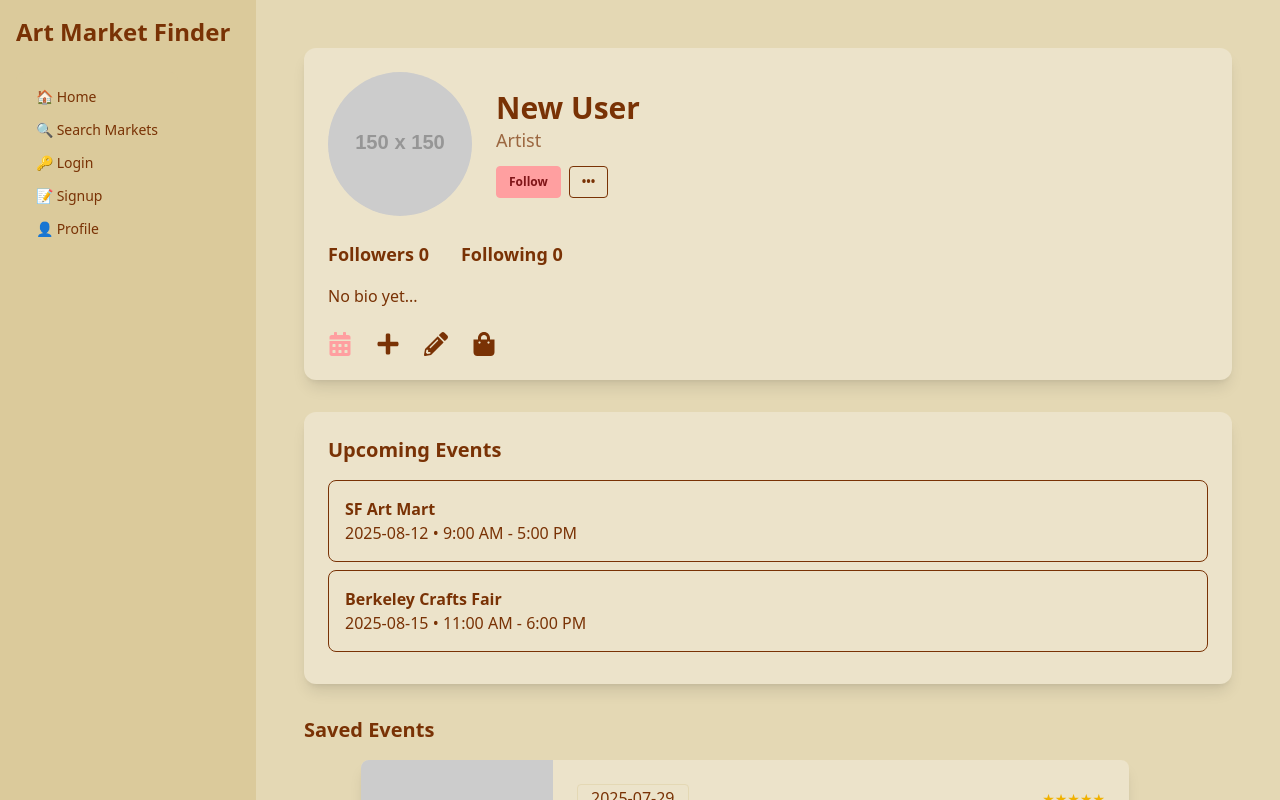
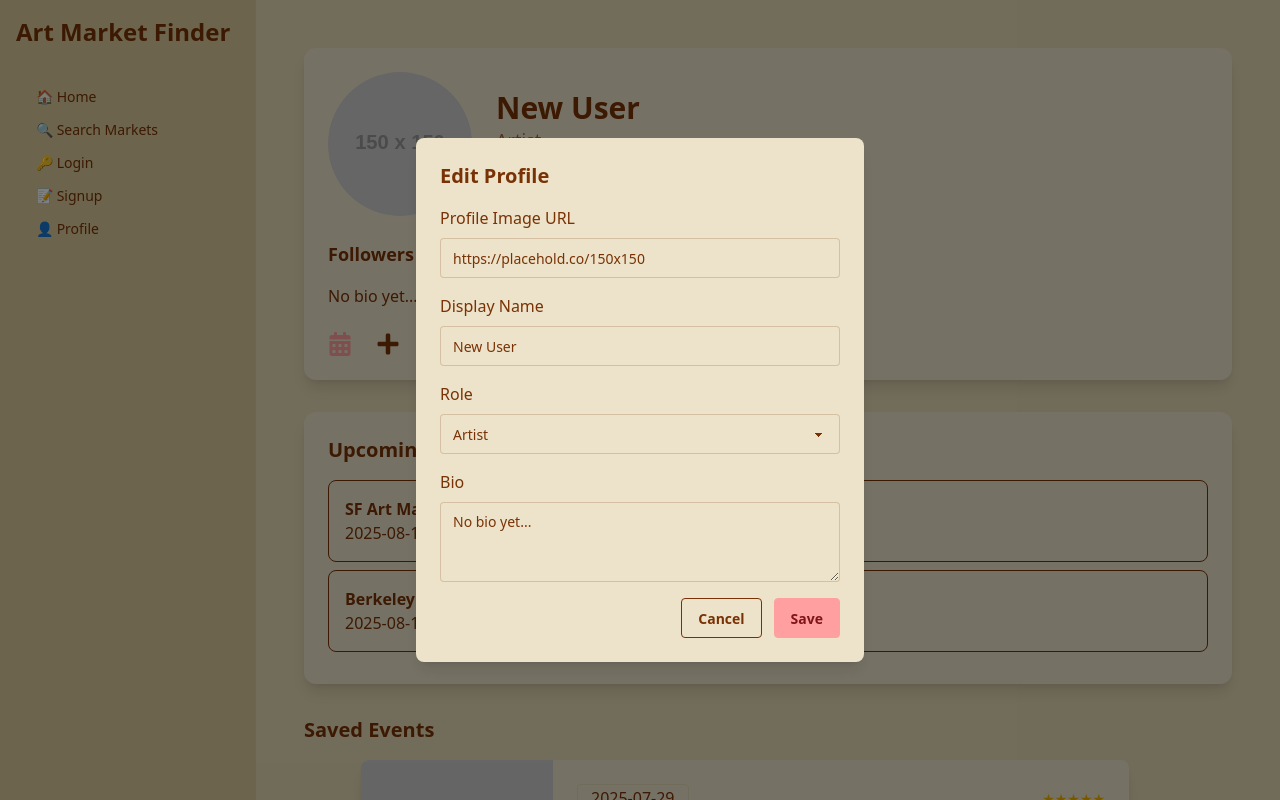
Before and after one commit to nanvelinedi/CS160-The-Godmothers, a React (Vite) app in the folder website/: page /profile in a window 1280 px wide. Both pictures are taken after a click on the button "•••". Shown: the top 800 px of the page. Built offline with nearby package versions, Linux system fonts and the light colour scheme.

Commit message:
profile edits

```diff
--- a/website/src/pages/profile.jsx
+++ b/website/src/pages/profile.jsx
@@ -19,6 +19,13 @@ function Profile() {
   const [activeTab, setActiveTab] = useState("calendar");
   const [savedEventIndex, setSavedEventIndex] = useState(0);
 
+  // Edit Profile Modal State
+  const [isEditModalOpen, setIsEditModalOpen] = useState(false);
+  const [profileName, setProfileName] = useState("New User");
+  const [bio, setBio] = useState("No bio yet...");
+  const [role, setRole] = useState("Artist");
+  const [profileImage, setProfileImage] = useState("https://placehold.co/150x150");
+
   // Toggle follow/unfollow
   const handleFollow = () => {
     setIsFollowing(!isFollowing);
@@ -33,6 +40,13 @@ function Profile() {
     setSavedEventIndex((prev) => (prev - 1 + sampleSavedEvents.length) % sampleSavedEvents.length);
   };
 
+  // Handle Profile Save
+  const handleSaveProfile = () => {
+    setIsEditModalOpen(false);
+    // Later can send this to backend API if have one
+    console.log("Updated profile:", { profileName, bio, role, profileImage });
+  };
+
   return (
     <div className="max-w-6xl mx-auto p-6 space-y-8">
 
@@ -41,7 +55,7 @@ function Profile() {
       <div className="bg-base-100 p-6 rounded-xl shadow-lg">
         <div className="flex items-center gap-6">
           <img
-            src="https://placehold.co/150x150"
+            src={profileImage}
             alt="Profile"
             className="rounded-full w-36 h-36 object-cover"
           />
@@ -54,21 +68,23 @@ function Profile() {
               <button className="btn btn-primary btn-sm" onClick={handleFollow}>
                 {isFollowing ? "Following" : "Follow"}
               </button>
-              <button className="btn btn-outline btn-sm">•••</button>
+              <button className="btn btn-outline btn-sm" onClick={() => setIsEditModalOpen(true)}>•••</button>
             </div>
           </div>
         </div>
 
-        {/* ----------------NAVIGATION TABS -------------- */}
+        {/* Followers/Following */}
         <div className="flex gap-8 mt-6 text-lg font-semibold">
           <p>Followers <span className="font-bold">{followers}</span></p>
           <p>Following <span className="font-bold">{following}</span></p>
         </div>
 
-        {/* ----------------BIO -------------- */}
+        {/* Bio */}
         <div className="mt-4 space-y-1 text-base">
-          <p>No bio yet...</p>
+          <p>{bio}</p>
         </div>
+
+
 
         {/* --------------- Navigation Tabs -------------- */}
         <div className="flex gap-6 mt-6 text-2xl">
@@ -144,6 +160,60 @@ function Profile() {
           <p>No saved events</p>
         )}
       </div>
+      {/* ====== EDIT PROFILE ====== */}
+      {isEditModalOpen && (
+        <div className="fixed inset-0 bg-black/50 flex items-center justify-center z-50">
+          <div className="bg-base-100 p-6 rounded-lg w-full max-w-md shadow-lg">
+            <h2 className="text-xl font-bold mb-4">Edit Profile</h2>
+
+            {/* Profile Image */}
+            <label className="block mb-2">Profile Image URL</label>
+            <input
+              type="text"
+              className="input input-bordered w-full mb-4"
+              value={profileImage}
+              onChange={(e) => setProfileImage(e.target.value)}
+            />
+
+            {/* Name */}
+            <label className="block mb-2">Display Name</label>
+            <input
+              type="text"
+              className="input input-bordered w-full mb-4"
+              value={profileName}
+              onChange={(e) => setProfileName(e.target.value)}
+            />
+
+            {/* Role */}
+            <label className="block mb-2">Role</label>
+            <select
+              className="select select-bordered w-full mb-4"
+              value={role}
+              onChange={(e) => setRole(e.target.value)}
+            >
+              <option>Artist</option>
+              <option>Vendor</option>
+              <option>Participant</option>
+              <option>Other</option>
+            </select>
+
+            {/* Bio */}
+            <label className="block mb-2">Bio</label>
+            <textarea
+              className="textarea textarea-bordered w-full mb-4"
+              value={bio}
+              onChange={(e) => setBio(e.target.value)}
+            />
+
+            {/* Buttons */}
+            <div className="flex justify-end gap-3">
+              <button className="btn btn-outline" onClick={() => setIsEditModalOpen(false)}>Cancel</button>
+              <button className="btn btn-primary" onClick={handleSaveProfile}>Save</button>
+            </div>
+          </div>
+        </div>
+      )}
+
     </div>
   );
 }
```
